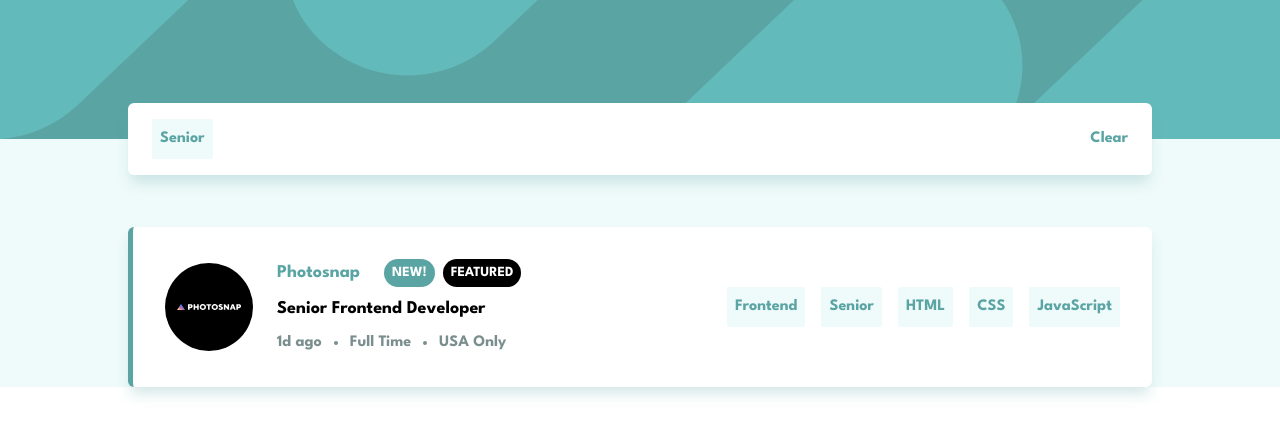
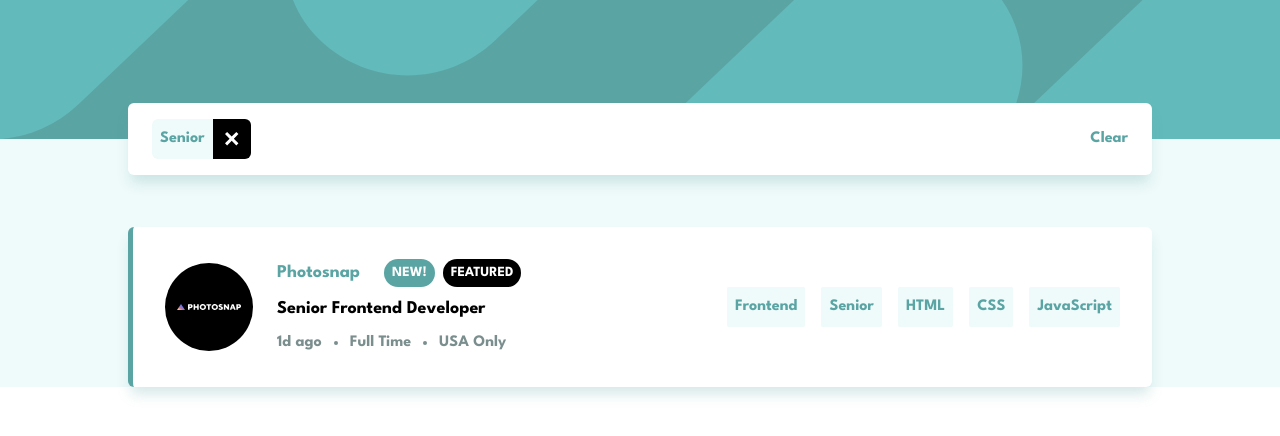
Before and after one commit to imbekrishna/job-listing-static, a React (Vite) app: page / in a window 1280 px wide. Both pictures are taken after a click on the element "Senior". Shown: the top 436 px of the page. Built offline with nearby package versions, Linux system fonts and the light colour scheme.

Commit message:
added close button to filter tab tags

```diff
--- a/src/components/SearchBar.tsx
+++ b/src/components/SearchBar.tsx
@@ -11,6 +11,18 @@ const SearchBar = forwardRef<Ref, Props>(function SearchBar(_, ref) {
   const [params, setParams] = useSearchParams();
   const tags = params.get("tag")?.split(",");
 
+  const removeFilter = (tag: string) => {
+    const removed = tags?.filter((i) => i !== tag).join(",");
+    setParams((prevParam) => {
+      if (!removed) {
+        prevParam.delete("tag");
+      } else {
+        prevParam.set("tag", removed);
+      }
+      return prevParam;
+    });
+  };
+
   return (
     <div
       ref={ref}
@@ -19,9 +31,20 @@ const SearchBar = forwardRef<Ref, Props>(function SearchBar(_, ref) {
       <div className="flex flex-1 flex-wrap gap-3">
         {tags &&
           tags.map((tag) => (
-            <span key={tag} className="tag">
-              {tag}
-            </span>
+            <div className="flex items-center justify-center overflow-clip rounded-md">
+              <span
+                key={tag}
+                className="bg-background p-2 font-bold text-primary"
+              >
+                {tag}
+              </span>
+              <div
+                className="flex cursor-pointer items-center justify-center self-stretch bg-black px-3"
+                onClick={() => removeFilter(tag)}
+              >
+                <img src="/src/assets/images/icon-remove.svg" alt="" />
+              </div>
+            </div>
           ))}
       </div>
       <span
--- a/src/index.css
+++ b/src/index.css
@@ -3,5 +3,5 @@
 @tailwind utilities;
 
 .tag {
-  @apply bg-background rounded-sm p-2 font-bold text-primary;
+  @apply cursor-pointer rounded-sm bg-background p-2 font-bold text-primary;
 }
```
